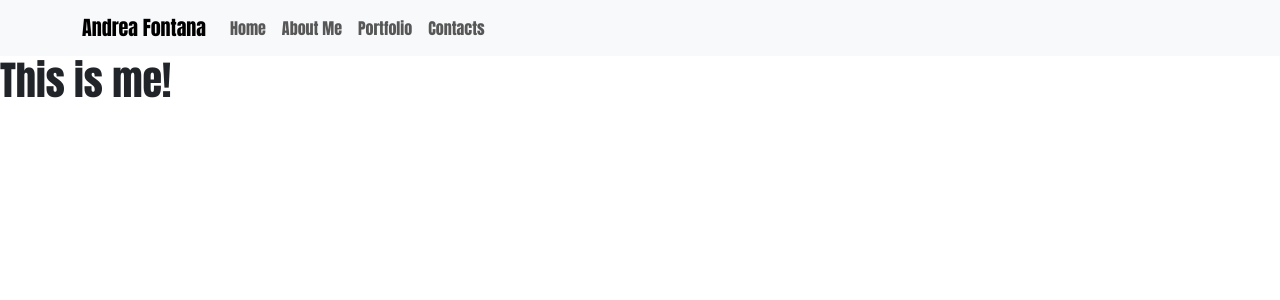
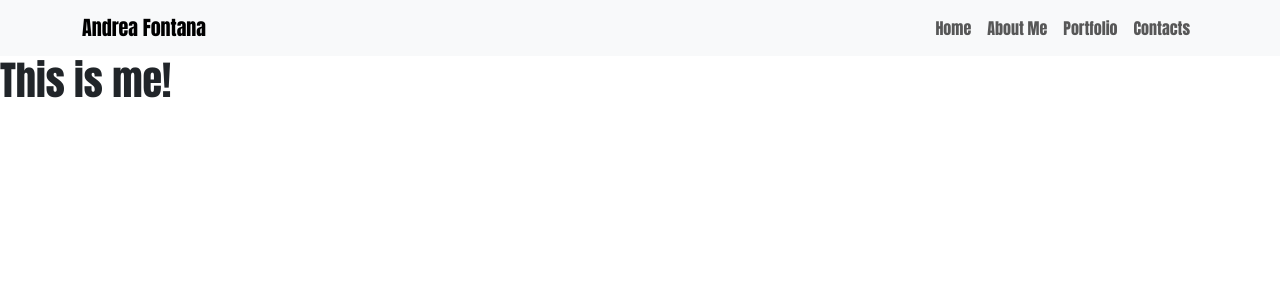
Before and after one commit to AndyFt/Andrea-Fontana-react-portfolio, a React (Vite) app: page /Andrea-Fontana-react-portfolio/about in a window 1280 px wide. Shown: the top 300 px of the page. Built offline with nearby package versions, Linux system fonts and the light colour scheme.

Commit message:
fixed navbar links position

```diff
--- a/src/components/HeroImgStyles.css
+++ b/src/components/HeroImgStyles.css
@@ -27,7 +27,7 @@
 
 .hero {
   height: 100%;
-  width: 100%;
+  width: 100svw;
 }
 
 .hero .content {
@@ -70,3 +70,13 @@
   transform: scale(1.05);
   color: white;
 }
+
+@media screen and (max-width:700px) {
+  .hero .content h1{
+    font-size: 3rem;
+  }
+
+  .hero .content p{
+    font-size: 1.4rem;
+  }
+}
--- a/src/components/NavBar/index.jsx
+++ b/src/components/NavBar/index.jsx
@@ -10,7 +10,7 @@ function MyNav() {
         <Navbar.Brand href="./">Andrea Fontana</Navbar.Brand>
         <Navbar.Toggle aria-controls="basic-navbar-nav" />
         <Navbar.Collapse id="basic-navbar-nav">
-          <Nav className="me-auto" style={{'flex-grow': '0'}}>
+          <Nav className="me-auto">
             <Nav.Link href="./">Home</Nav.Link>
             <Nav.Link href="./about">About Me</Nav.Link>
             <Nav.Link href="./portfolio">Portfolio</Nav.Link>
--- a/src/index.css
+++ b/src/index.css
@@ -13,6 +13,9 @@ ul {
   list-style-type: none;
 }
 
+.navbar-collapse {
+  flex-grow: 0 !important;
+}
 
 /* .btn {
   padding: 12px 32px;
```
